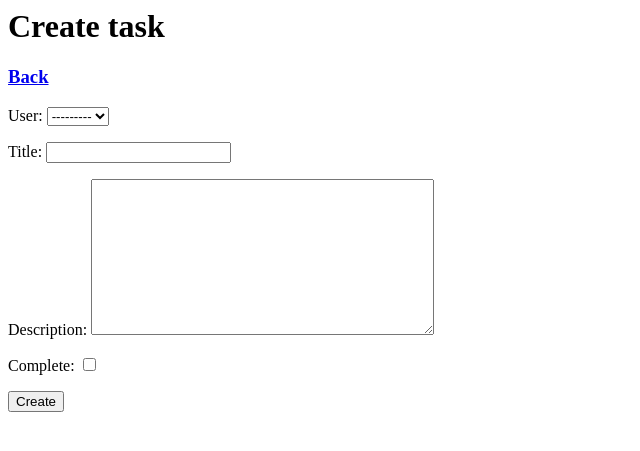
After one commit to shmd001/django-todo, a Django app: page /task-create/ in a window 1280 px wide. The commit adds this page. Shown: the top 451 px of the page, without its empty margins (0-640 px from the left). Run offline with Django 4.2, Linux system fonts and the light colour scheme.

Commit message:
Added TaskCreate view

```diff
--- a/todo/base/templates/base/task.html
+++ b/todo/base/templates/base/task.html
@@ -1,4 +1,8 @@
 <h1>Task details</h1>
+
+<h3>
+    <a href="{% url 'tasks' %}">Back</a>
+</h3>
 
 <table>
     <tr>
--- /dev/null
+++ b/todo/base/templates/base/task_create.html
@@ -0,0 +1,11 @@
+<h1>Create task</h1>
+
+<h3>
+    <a href="{% url 'tasks' %}">Back</a>
+</h3>
+
+<form method="post">
+    {% csrf_token %}
+    {{ form.as_p }}
+    <input type="submit" value="Create">
+</form>
--- a/todo/base/templates/base/task_list.html
+++ b/todo/base/templates/base/task_list.html
@@ -1,4 +1,8 @@
 <h1>Tasks list:</h1>
+
+<h3>
+    <a href="{% url 'task-create' %}">Create new task</a>
+</h3>
 
 <table>
     <tr>
--- a/todo/base/urls.py
+++ b/todo/base/urls.py
@@ -1,9 +1,10 @@
 """URL routing for base app"""
 
 from django.urls import path
-from .views import TaskList, TaskDetail
+from .views import TaskList, TaskDetail, TaskCreate
 
 urlpatterns = [
     path('', TaskList.as_view(), name='tasks'),
     path('task/<int:pk>/', TaskDetail.as_view(), name='task'),
+    path('task-create/', TaskCreate.as_view(), name='task-create'),
 ]
--- a/todo/base/views.py
+++ b/todo/base/views.py
@@ -2,6 +2,8 @@
 
 from django.views.generic.list import ListView
 from django.views.generic.detail import DetailView
+from django.views.generic.edit import CreateView
+from django.urls import reverse_lazy
 from .models import Task
 
 
@@ -18,3 +20,12 @@ class TaskDetail(DetailView):
     model = Task
     template_name = 'base/task.html'
     context_object_name = 'task'
+
+
+class TaskCreate(CreateView):
+    """Task creating view"""
+
+    model = Task
+    template_name = 'base/task_create.html'
+    fields = '__all__'
+    success_url = reverse_lazy('tasks')
```
